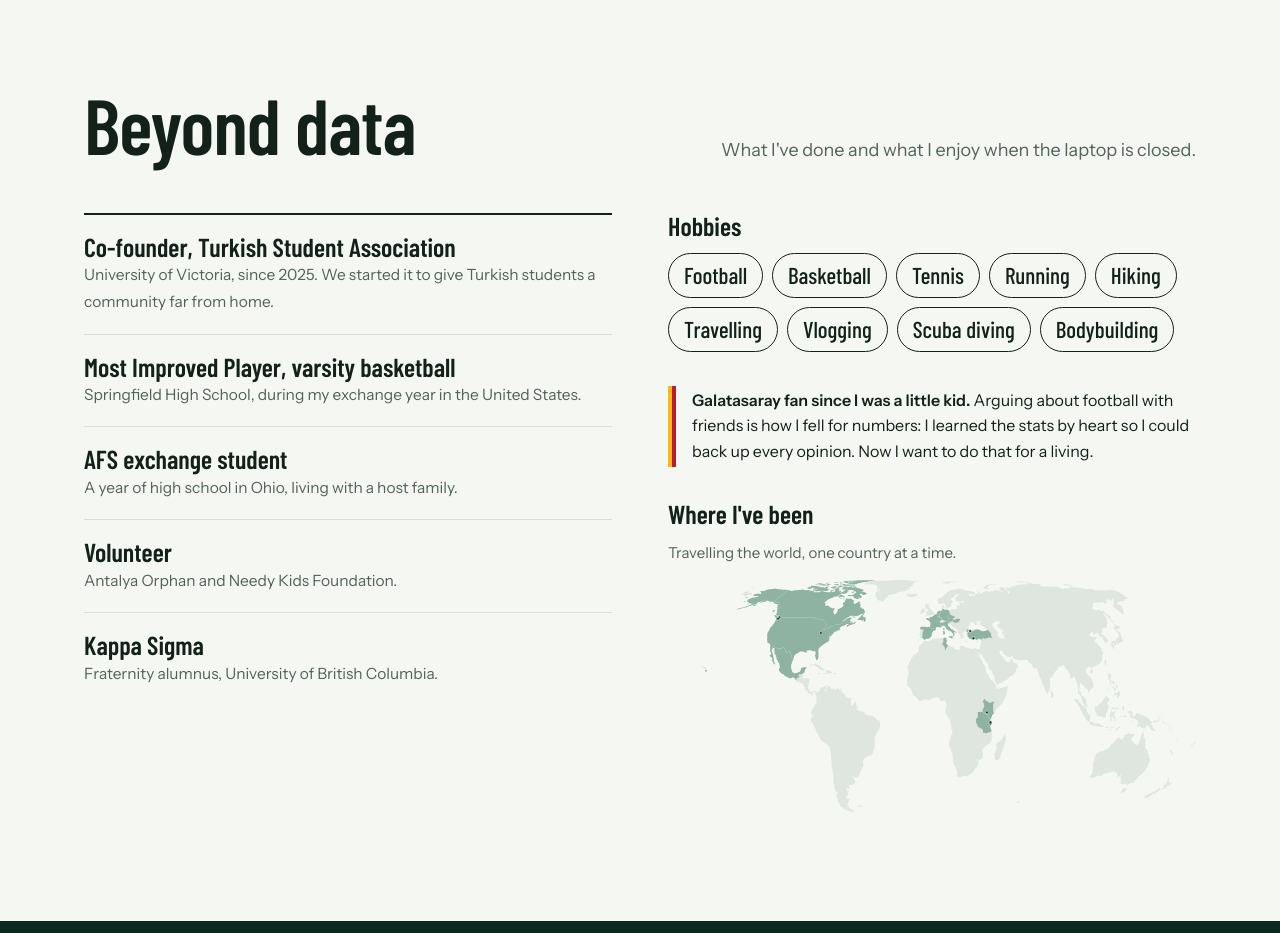
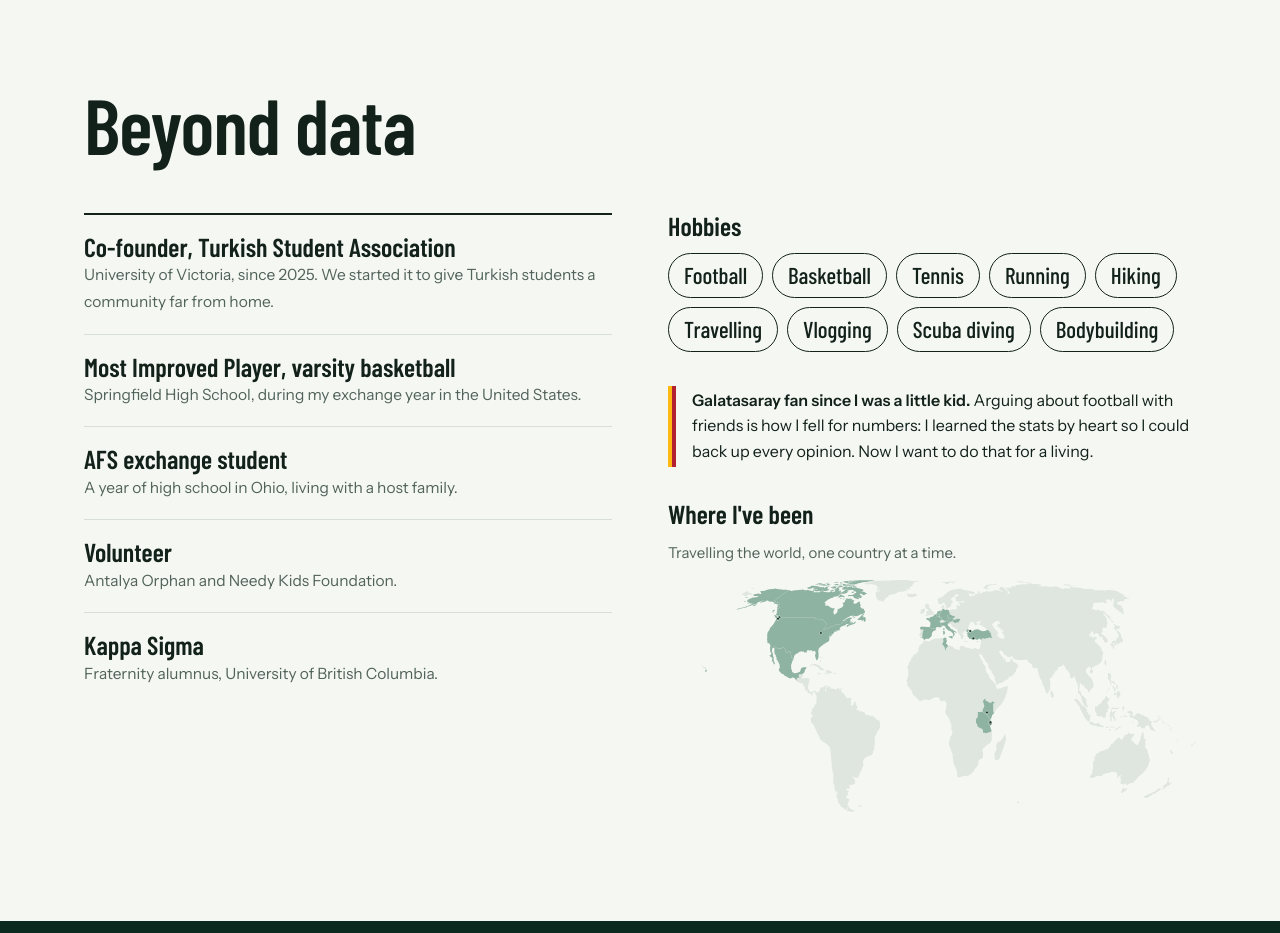
Before and after one commit to akars7/akars7.github.io, a plain HTML site: page index.html in a window 1280 px wide. Shown: the part 7260-8193 px from the top of the page. Drawn offline with nearby package versions, Linux system fonts and the light colour scheme.

Commit message:
docs: update portfolio text

```diff
--- a/index.html
+++ b/index.html
@@ -887,7 +887,6 @@
   <div class="wrap">
     <div class="head">
       <h2>Beyond data</h2>
-      <p>What I've done and what I enjoy when the laptop is closed.</p>
     </div>
     <div class="beyond">
       <ul class="wins">
```
